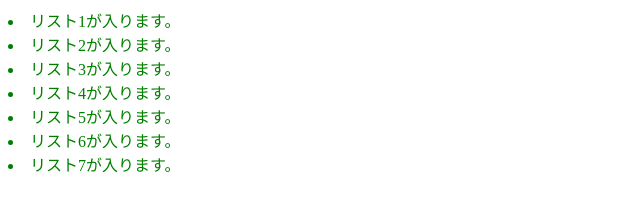
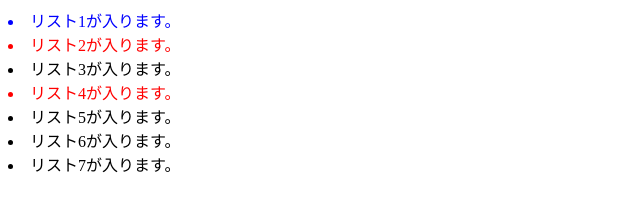
Before and after one commit to k-taco/practice, a plain HTML site: page index.html in a window 1280 px wide. Shown: the whole page, without its empty margins (0-640 px from the left). Drawn offline with Linux system fonts and the light colour scheme.

Commit message:
[Finish]CSSの基本

```diff
--- a/index.html
+++ b/index.html
@@ -6,10 +6,10 @@
     <title>練習</title>
   </head>
   <body>
-    <li>リスト1が入ります。</li>
-    <li>リスト2が入ります。</li>
+    <li id="list_id">リスト1が入ります。</li>
+    <li class="list_class">リスト2が入ります。</li>
     <li>リスト3が入ります。</li>
-    <li>リスト4が入ります。</li>
+    <li class="list_class">リスト4が入ります。</li>
     <li>リスト5が入ります。</li>
     <li>リスト6が入ります。</li>
     <li>リスト7が入ります。</li>  </body>
--- a/style.css
+++ b/style.css
@@ -1,3 +1,7 @@
-li {
-    color: green;
+#list_id {
+    color: blue;
   }
+
+  .list_class {
+    color: red;
+  }
```
